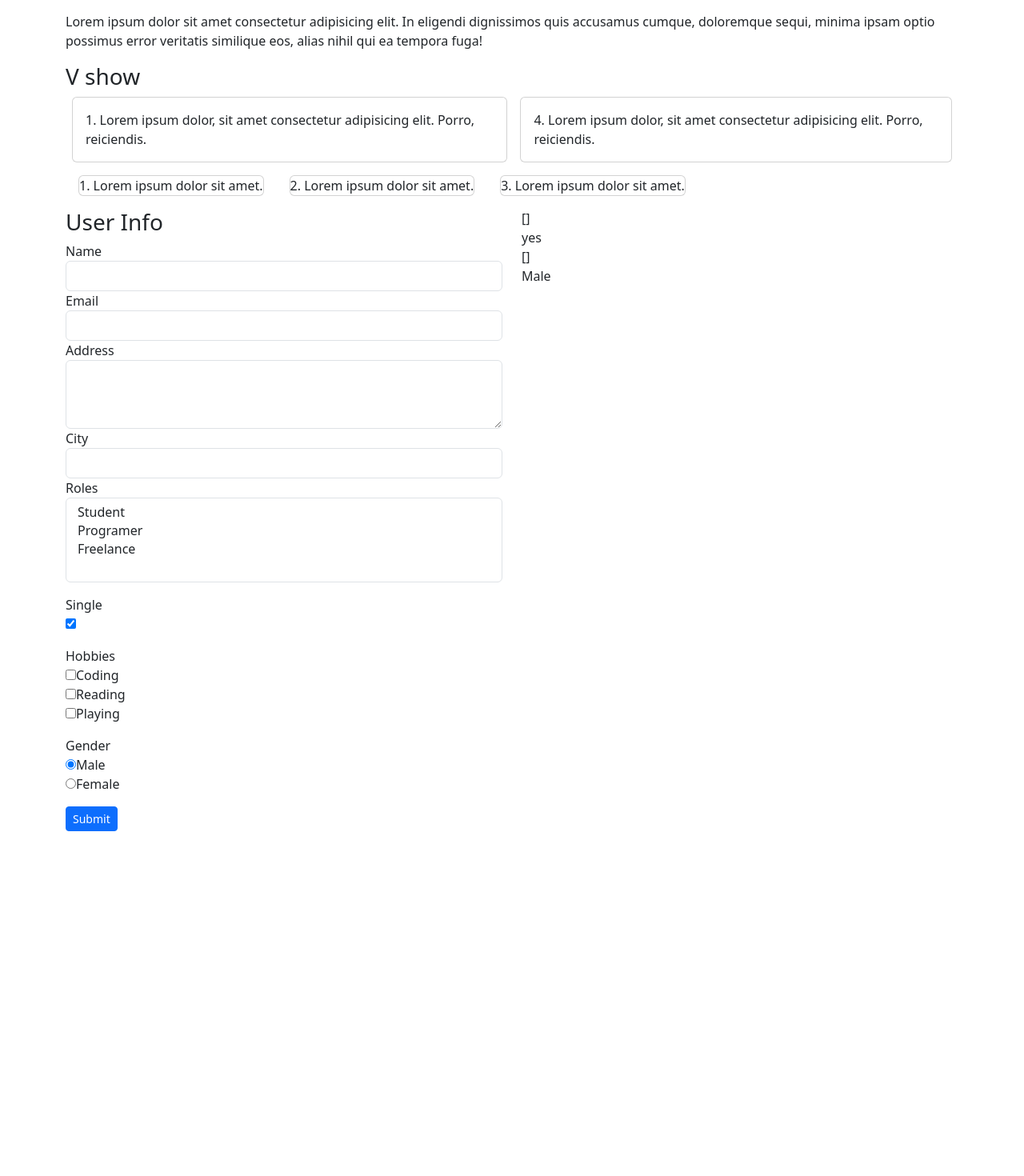
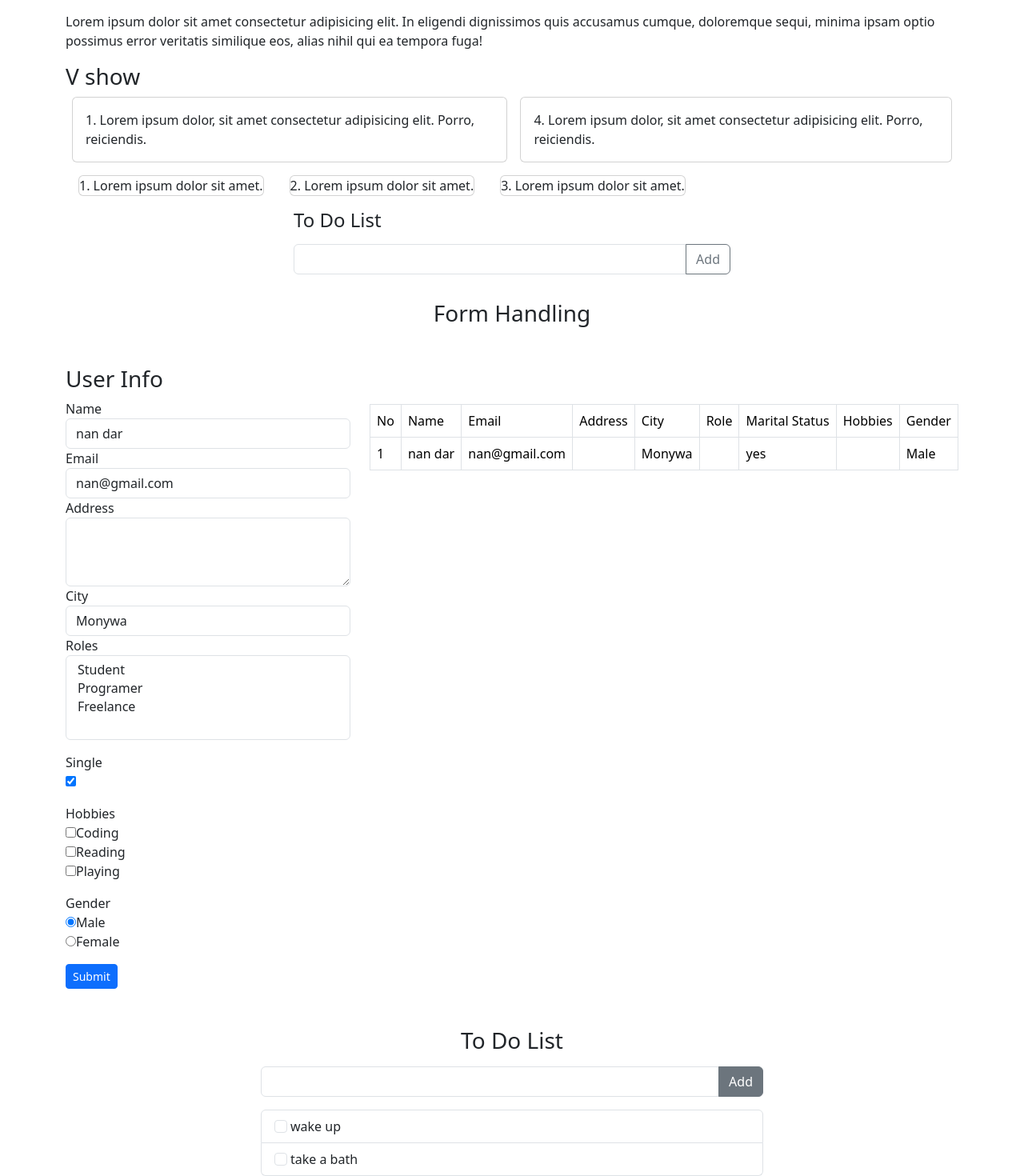
Before and after one commit to nandar510217/vue-app, a Vue app: page / in a window 1280 px wide. Shown: the part 113-1583 px from the top of the page at 80% size. Before the commit the page ends 1168 px from the top, so only its background shows below. Built offline with nearby package versions, Linux system fonts and the light colour scheme.

Commit message:
form handlin test 1 and To Do List

```diff
--- a/src/App.vue
+++ b/src/App.vue
@@ -113,69 +113,37 @@
       </div>
     </div>
 
+    <!-- To Do List -->
     <div class="row">
+      <div class="col-md-3"></div>
       <div class="col-md-6">
-        <h3>User Info</h3>
-        <label for="">Name</label>
-        <input type="text" v-model="userInfo.name1" class="form-control">
-        <label for="">Email</label>
-        <input type="text" v-model="userInfo.email1" class="form-control">
-        <label for="">Address</label>
-        <textarea name="" v-model="userInfo.address" rows="3" class="form-control"></textarea>
-        <div>
-          <label for="">City</label>
-          <select v-model="userInfo.city" class="form-control">
-            <option value="Monywa">Monywa</option>
-            <option value="Taungyi">Taungyi</option>
-            <option value="Mandalay">Mandalay</option>
-            <option value="Yangon">Yangon</option>
-          </select>
+        <h4 class="mb-3">To Do List</h4>
+        <div class="input-group mb-3">
+          <input type="text" class="form-control" v-model="inputTodo">
+          <button class="btn btn-outline-secondary" @click="addTodo" type="submit" id="button-addon2">Add</button>
         </div>
-        <div>
-          <label for="">Roles</label>
-          <select v-model="userInfo.roles" class="form-control" multiple>
-            <option value="Student">Student</option>
-            <option value="Programer">Programer</option>
-            <option value="Freelance">Freelance</option>
-          </select>
-        </div>
-        <div class="mt-3">
-          <label for="">Single</label><br>
-          <input type="checkbox" v-model="userInfo.isSingle" true-value="yes" false-value="no">
-        </div>
-        <div class="mt-3">
-          <label for="">Hobbies</label><br>
-          <input type="checkbox" v-model="userInfo.hobbies" value="Coding">Coding<br>
-          <input type="checkbox" v-model="userInfo.hobbies" value="Reading">Reading<br>
-          <input type="checkbox" v-model="userInfo.hobbies" value="Playing">Playing<br>
-        </div>
-        <div class="mt-3">
-          <label for="">Gender</label><br>
-          <input type="radio" v-model="userInfo.gender" value="Male">Male<br>
-          <input type="radio" v-model="userInfo.gender" value="Female ">Female<br>
-        </div>
-        <div class="mt-3">
-          <button class="btn btn-sm btn-primary" @click="storeUserInfo">Submit</button>
-        </div>
+        <ul v-for="todo in todos">
+          <li>{{todo}}</li>
+
+        </ul>
       </div>
-      <div class="col-md-6">
-        <div>{{ userInfo.name1 }}</div>
-        <div>{{ userInfo.email1 }}</div>
-        <div>{{ userInfo.address }}</div>
-        <div>{{ userInfo.city }}</div>
-        <div>{{ userInfo.roles }}</div>
-        <div>{{ userInfo.isSingle }}</div>
-        <div>{{ userInfo.hobbies }}</div>
-        <div>{{ userInfo.gender }}</div>
-      </div>
+      <div class="col-md-3"></div>
     </div>
 
+  </div>
+  <FormHandling/>
+
+  <div class="row">
+    <div class="col-md-3"></div>
+    <div class="col-md-6"><ToDoList /></div>
+    <div class="col-md-3"></div>
   </div>
 </template>
 
 <script setup>
   import {ref, reactive} from 'vue';
-
+  import FormHandling from './components/FormHandling.vue';
+  import ToDoList from './components/ToDoList.vue';
       const isTrue = ref(true)
       const is2ndTrue = ref(true)
 
@@ -239,23 +207,6 @@
       }
 
       const isTrueshow = ref(false)
-
-      //Form Handling
-      const userInfo = reactive({
-        name1: '',
-        email1: '',
-        address: '',
-        city: '',
-        roles: [],
-        isSingle: "yes",
-        hobbies: [],
-        gender: 'Male'
-      })
-
-      const storeUserInfo = () => {
-        console.log(userInfo);
-      }
-
 </script>
 
 
--- /dev/null
+++ b/src/components/FormHandling.vue
@@ -0,0 +1,149 @@
+<template>
+    <div class="container">
+        <h3 class="text-center">Form Handling</h3>
+        <div class="row mt-5">
+            <div class="col-md-4">
+                <h3>User Info</h3>
+                <label for="">Name</label>
+                <input type="text" v-model="userInfo.name" class="form-control">
+                <label for="">Email</label>
+                <input type="text" v-model="userInfo.email" class="form-control">
+                <label for="">Address</label>
+                <textarea name="" v-model="userInfo.address" rows="3" class="form-control"></textarea>
+                <div>
+                <label for="">City</label>
+                <select v-model="userInfo.city" class="form-control">
+                    <option value="Monywa">Monywa</option>
+                    <option value="Taungyi">Taungyi</option>
+                    <option value="Mandalay">Mandalay</option>
+                    <option value="Yangon">Yangon</option>
+                </select>
+                </div>
+                <div>
+                <label for="">Roles</label>
+                <select v-model="userInfo.roles" class="form-control" multiple>
+                    <option value="Student">Student</option>
+                    <option value="Programer">Programer</option>
+                    <option value="Freelance">Freelance</option>
+                </select>
+                </div>
+                <div class="mt-3">
+                <label for="">Single</label><br>
+                <input type="checkbox" v-model="userInfo.isSingle" true-value="yes" false-value="no">
+                </div>
+                <div class="mt-3">
+                <label for="">Hobbies</label><br>
+                <input type="checkbox" v-model="userInfo.hobbies" value="Coding">Coding<br>
+                <input type="checkbox" v-model="userInfo.hobbies" value="Reading">Reading<br>
+                <input type="checkbox" v-model="userInfo.hobbies" value="Playing">Playing<br>
+                </div>
+                <div class="mt-3">
+                <label for="">Gender</label><br>
+                <input type="radio" v-model="userInfo.gender" value="Male">Male<br>
+                <input type="radio" v-model="userInfo.gender" value="Female ">Female<br>
+                </div>
+                <div class="mt-3">
+                <button class="btn btn-sm btn-primary" @click="submit">Submit</button>
+                </div>
+            </div>
+            <div class="col-md-8">
+                <table class="table table-bordered table-hover mt-5">
+                    <thead>
+                        <tr>
+                        <td>No</td>
+                        <td>Name</td>
+                        <td>Email</td>
+                        <td>Address</td>
+                        <td>City</td>
+                        <td>Role</td>
+                        <td>Marital Status</td>
+                        <td>Hobbies</td>
+                        <td>Gender</td>
+                        </tr>
+                    </thead>
+                    <tbody>
+                        <tr v-for="user in users">
+                        <td>1</td>
+                        <td>{{ user.name }}</td>
+                        <td>{{ user.email }}</td>
+                        <td>{{ user.address }}</td>
+                        <td>{{ user.city }}</td>
+                        <td>
+                            <div v-for="role in roles">{{ user.roles }}</div>
+                        </td>
+                        <td>{{ user.isSingle }}</td>
+                        <td>
+                            <div v-for="hobby in hobbies">{{ user.hobbies }}</div>
+                        </td>
+                        <td>{{ user.gender }}</td>
+                        </tr>
+                    </tbody>
+                </table>
+            </div>
+        </div>
+    </div>
+</template>
+
+<script setup>
+// import { ref } from 'vue';
+
+//     const name = ref('sfioe')
+//     const test = ref('test')
+
+//     const email = ref('dd')
+//     const testemail = ref('')
+
+//     const submit = () =>{
+//         test.value = name.value;
+//         testemail.value = email.value
+//     }
+
+import { ref, reactive } from 'vue';
+
+//show data
+const users = ref([
+    {
+        name: 'nan dar',
+        email: 'nan@gmail.com',
+        address: '',
+        city: 'Monywa',
+        roles: [],
+        isSingle: "yes",
+        hobbies: [],
+        gender: 'Male',
+    }
+])
+
+//write input
+const userInfo = reactive({
+    name: 'nan dar',
+    email: 'nan@gmail.com',
+    address: '',
+    city: 'Monywa',
+    roles: [],
+    isSingle: "yes",
+    hobbies: [],
+    gender: 'Male',
+})
+
+const submit = () => {
+    // const user = {...userInfo}
+    // users.value.push({user}) (or)
+
+    users.value.push({...userInfo})
+
+    userInfo.name = '';
+    userInfo.email= '';
+    userInfo.address= '';
+    userInfo.city= '';
+    userInfo.roles= [];
+    userInfo.isSingle= "yes";
+    userInfo.hobbies= [];
+    userInfo.gender= 'Male';
+}
+
+</script>
+
+<style scoped>
+
+</style>
--- /dev/null
+++ b/src/components/ToDoList.vue
@@ -0,0 +1,39 @@
+<template>
+    <div>
+        <h3 class="text-center mb-3 mt-5">To Do List</h3>
+        <div class="input-group mb-3">
+          <input type="text" class="form-control" v-model="inputTodo">
+          <button class="btn btn-secondary" @click="addTodo" type="submit" id="button-addon2">Add</button>
+        </div>
+        <!-- <ul>
+            <li>eriowi</li>
+        </ul> -->
+        <ul class="list-group">
+            <li v-for="showTodolist in showTodolists" class="list-group-item">
+                <input class="form-check-input me-1" type="checkbox" value="" id="firstCheckbox">
+                <label class="form-check-label" for="firstCheckbox">{{ showTodolist}}</label>
+            </li>
+        </ul>
+    </div>
+</template>
+
+<script setup>
+    import { ref, reactive } from 'vue';
+    //show note
+    const showTodolists = reactive([
+        'wake up',
+        'take a bath',
+    ])
+    //write note
+    const inputTodo = ref('')
+
+    const addTodo = () => {
+        showTodolists.push(inputTodo.value)
+        inputTodo.value = '';
+    }
+
+</script>
+
+<style scoped>
+
+</style>
--- a/src/main.js
+++ b/src/main.js
@@ -1,8 +1,3 @@
-// import { createApp } from 'vue'
-// import App from './App.vue'
-
-// createApp(App).mount('#app')
-
 import { createApp } from "vue";
 import App from './App.vue'
 
```
